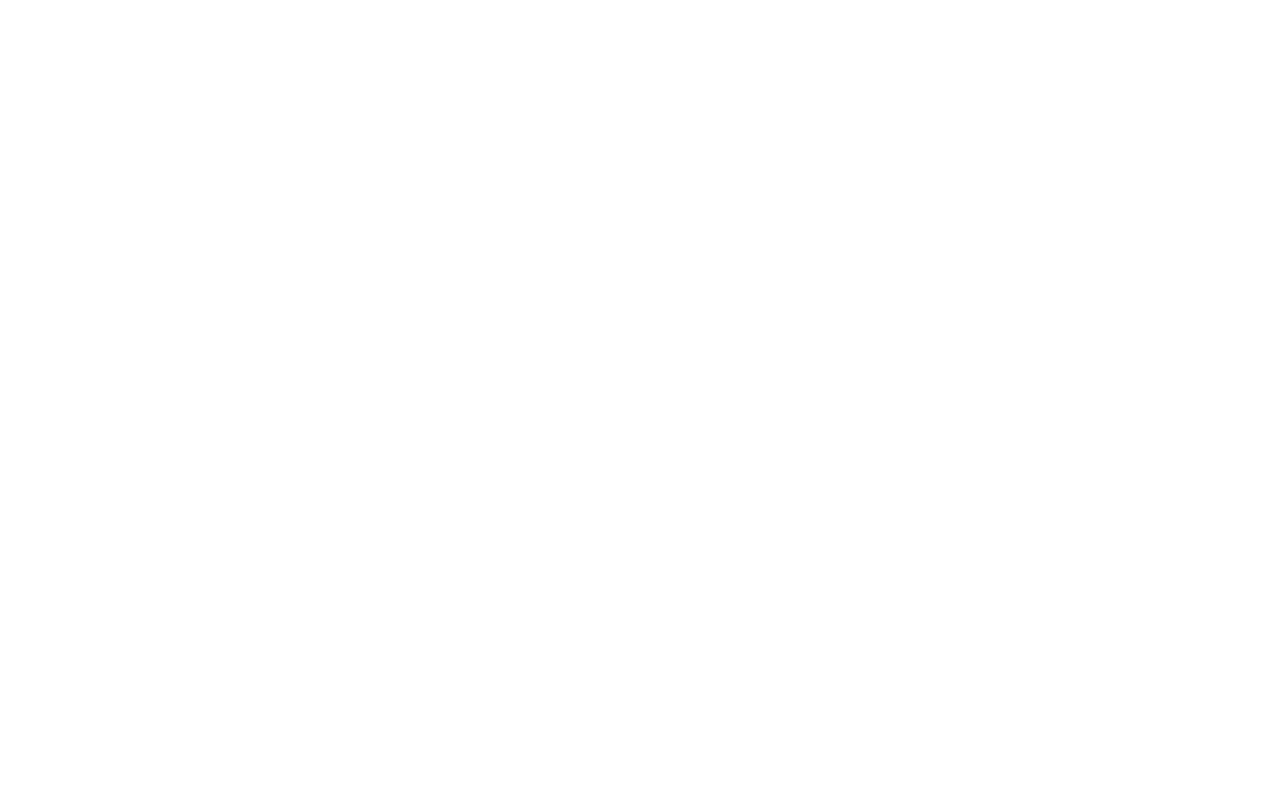
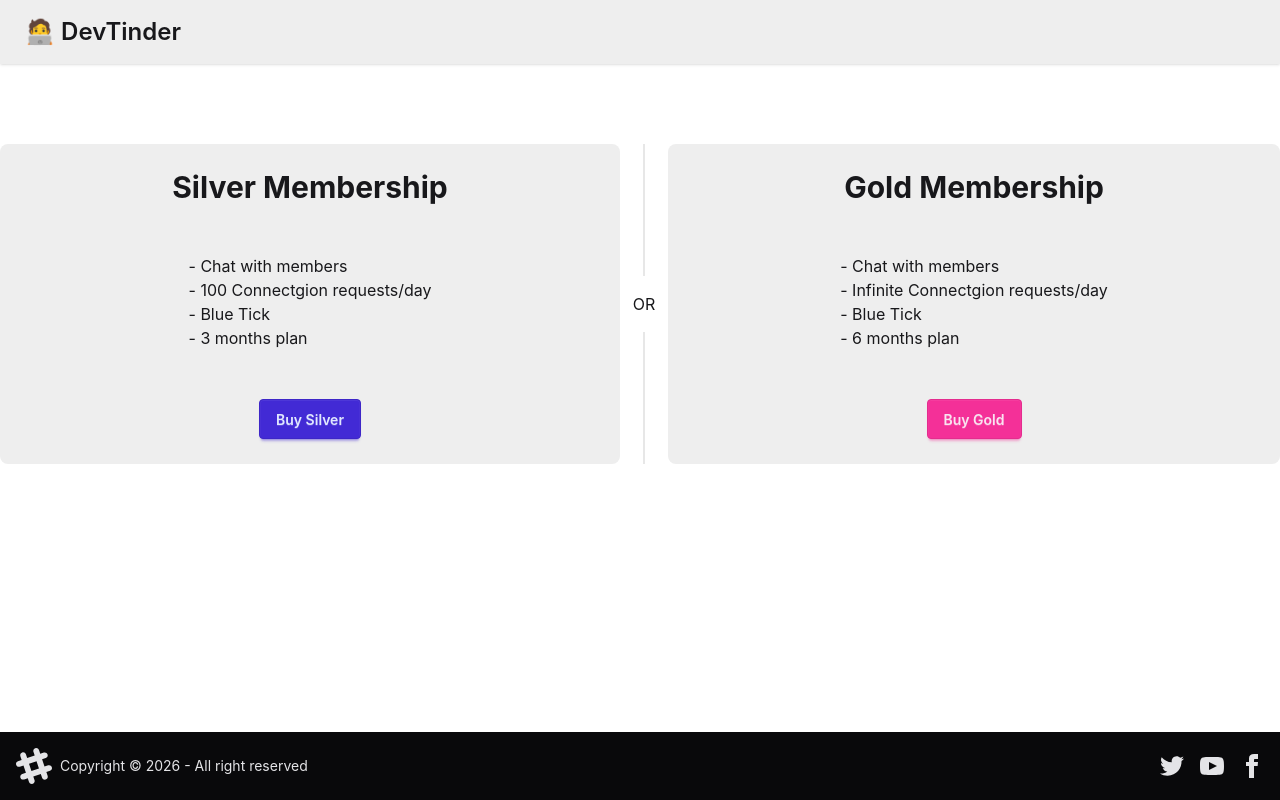
Before and after one commit to Prajyot711/DevTinderFE, a React (Vite) app: page /premium in a window 1280 px wide. Before the commit this address had no page. Built offline with nearby package versions, Linux system fonts and the light colour scheme; no server answers.

Commit message:
feat : adding premium (partial)

```diff
--- a/src/App.jsx
+++ b/src/App.jsx
@@ -8,6 +8,7 @@ import appStore from "./utils/appStore"
 import Feed from "./components/Feed"
 import Connections from "./components/Connections"
 import Requests from "./components/Requests"
+import Premium from "./components/Premium"
 
 function App() {
 
@@ -22,6 +23,7 @@ function App() {
             <Route path="/profile" element={<Profile/>}/>
             <Route path="/connections" element={<Connections/>}/>
             <Route path="/requests" element={<Requests/>}/>
+            <Route path="/premium" element={<Premium/>}/>
           </Route>
         </Routes>
       </BrowserRouter>
--- a/src/components/Login.jsx
+++ b/src/components/Login.jsx
@@ -59,10 +59,10 @@ const Login = () => {
           <fieldset className="fieldset">
             {!isLogin && <>
             <legend className="fieldset-legend">First Name</legend>
-            <input type="text" value={firstName} className="input" placeholder="Enter Email" onChange={(e) => setFirstName(e.target.value)}/>
+            <input type="text" value={firstName} className="input" placeholder="Enter Firstname" onChange={(e) => setFirstName(e.target.value)}/>
             <p className="label"></p>
-            <legend className="fieldset-legend">Password</legend>
-            <input type="text" value={lastName} className="input" placeholder="Enter Password" onChange={(e) => setLastName(e.target.value)}/>
+            <legend className="fieldset-legend">Last Name</legend>
+            <input type="text" value={lastName} className="input" placeholder="Enter Lastname" onChange={(e) => setLastName(e.target.value)}/>
             </>}
             <p className="label"></p>
             <legend className="fieldset-legend">Email Id</legend>
--- a/src/components/Navbar.jsx
+++ b/src/components/Navbar.jsx
@@ -50,6 +50,7 @@ const Navbar = () => {
                         </li>
                         <li><Link to="/connections">Connections</Link></li>
                         <li><Link to="/requests">Requests</Link></li>
+                        <li><Link to="/premium">Premium</Link></li>
                         <li><Link onClick={handleLogout}>Logout</Link></li>
                     </ul>
                 </div>)}
--- /dev/null
+++ b/src/components/Premium.jsx
@@ -0,0 +1,36 @@
+
+
+const Premium = () => {
+
+  const handlePayment = async() => {
+
+  }
+
+    return (
+    <div className="flex w-full flex-col lg:flex-row my-20">
+        <div className="card bg-base-300 rounded-box grid h-80 grow place-items-center">
+            <h1 className="text-3xl font-bold">Silver Membership</h1>
+            <ul>
+                <li>- Chat with members</li>
+                <li>- 100 Connectgion requests/day</li>
+                <li>- Blue Tick</li>
+                <li>- 3 months plan</li>
+            </ul>
+            <button className="btn btn-primary" onClick={() => handlePayment()}>Buy Silver</button>
+        </div>
+        <div className="divider lg:divider-horizontal">OR</div>
+        <div className="card bg-base-300 rounded-box grid h-80 grow place-items-center">
+            <h1 className="text-3xl font-bold">Gold Membership</h1>
+            <ul>
+                <li>- Chat with members</li>
+                <li>- Infinite Connectgion requests/day</li>
+                <li>- Blue Tick</li>
+                <li>- 6 months plan</li>
+            </ul>
+            <button className="btn btn-secondary" onClick={() => handlePayment()}>Buy Gold</button>
+        </div>
+    </div>
+  )
+}
+
+export default Premium
```
